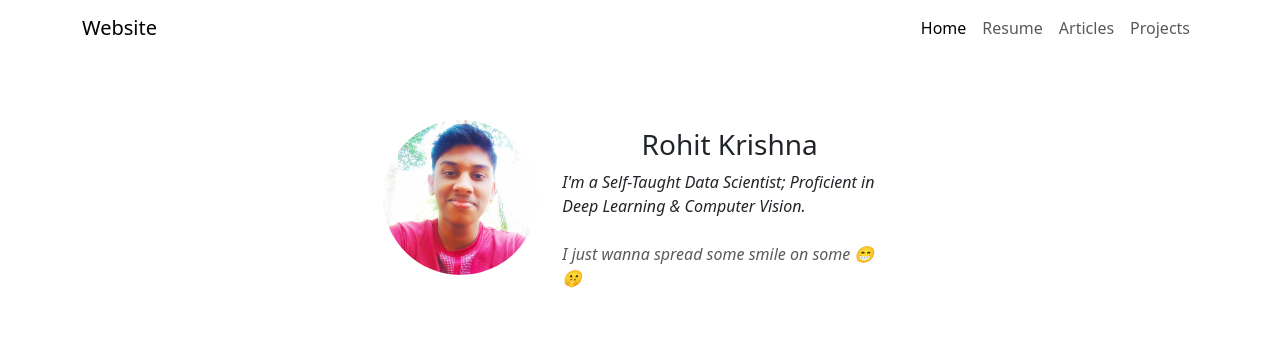
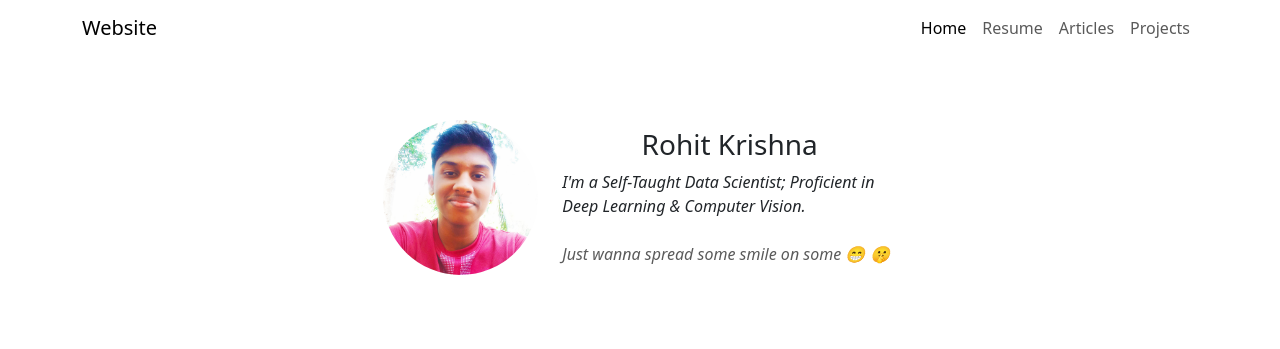
Before and after one commit to rohit-krish/Portfolio, a plain HTML site: page index.html in a window 1280 px wide. Shown: the top 349 px of the page. Drawn offline with nearby package versions, Linux system fonts and the light colour scheme.

Commit message:
cleared a mistake

```diff
--- a/index.html
+++ b/index.html
@@ -76,7 +76,7 @@
                         <i>I'm a Self-Taught Data Scientist; Proficient in Deep Learning & Computer Vision.</i>
                         <br>
                         <br>
-                        <i style="font-size: 1rem; color: #5a5a5a;">I just wanna spread some smile on some 😁 🤫</i>
+                        <i style="font-size: 1rem; color: #5a5a5a;">Just wanna spread some smile on some 😁 🤫</i>
                     </div>
                 </div>
             </div>
```
Also changed, not shown: assets/Resume2 (Rohit Krishna).png, 2 other files.
